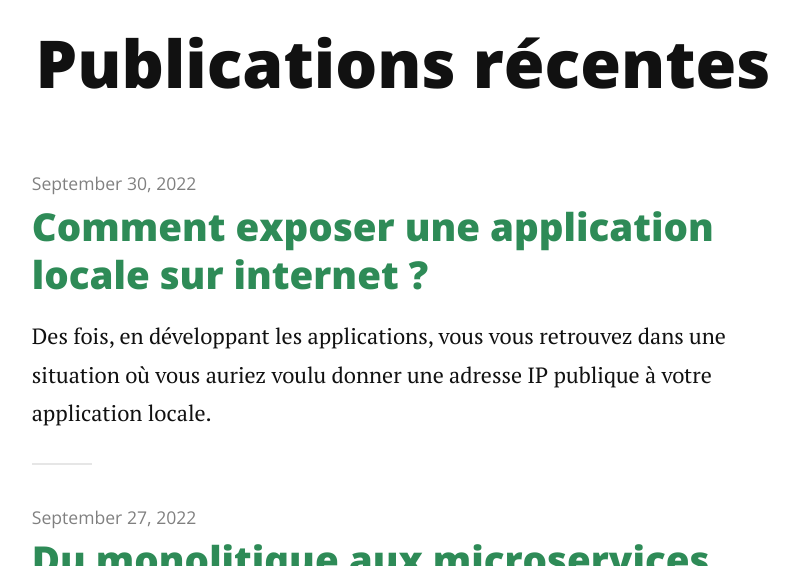
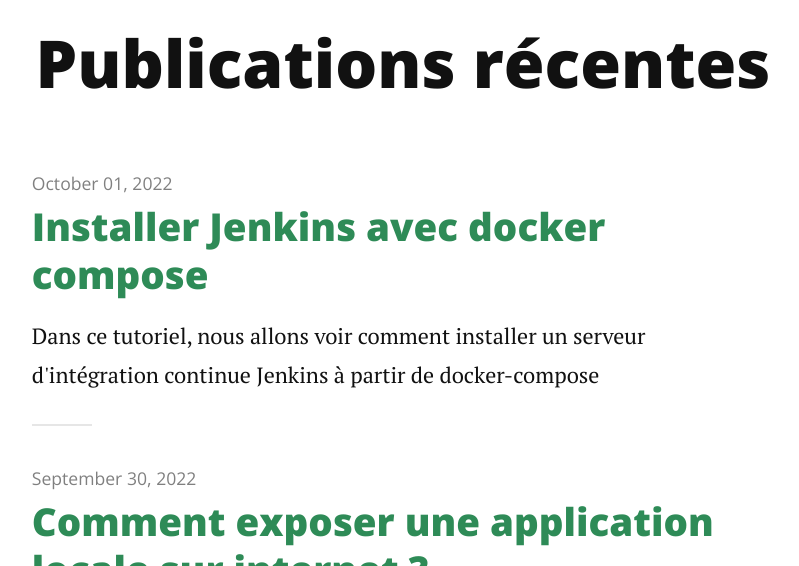
Before and after one commit to trash07/tutoriel.dev, a Jekyll site: the page built from site/index.html, in a window 1280 px wide and 900 px high, cut to the strip 334-900 px from the top of the window. Shown: the whole strip, without its empty margins (237-1036 px from the left). Built offline with Jekyll 4.4.1, drawn with Linux system fonts in a browser that asks for light colours; nearby versions of some CDN libraries; the list of posts is cut into pages by our own code; some of the changed lines change nothing that is shown.

Commit message:
installer jenkins avec docker compose

```diff
--- a/site/_config.yml
+++ b/site/_config.yml
@@ -24,11 +24,11 @@
 social:
   github: trash07
   twitter: lkpeto
-  facebook: brianmaierjr
+  facebook: momokpeto.alain
   email: mmkpeto5@gmail.com
   linkedin: lkpeto
 
 google_analytics: "UA-58263416-1"
 
 disqus:
-    shortname: brianmaierjr
+    shortname: tutoriel.dev
--- a/site/_includes/head.html
+++ b/site/_includes/head.html
@@ -63,7 +63,7 @@
   <link rel="icon" type="image/x-icon" href="/assets/img/favicon.ico" />
 
   <!-- Come and get me RSS readers -->
-  <link rel="alternate" type="application/rss+xml" title="{{ site.title }}" href="{{ " /feed.xml" | prepend: site.url
+  <link rel="alternate" type="application/rss+xml" title="{{ site.title }}" href="{{ "/feed.xml" | prepend: site.url
     }}" />
 
   <!-- Stylesheet -->
--- /dev/null
+++ b/site/_posts/2022-10-01-installer-jenkins-avec-docker-compose.markdown
@@ -0,0 +1,99 @@
+---
+layout: post
+title:  "Installer Jenkins avec docker compose"
+date:   2022-10-01
+---
+<p class="intro"><span class="dropcap">D</span>ans ce tutoriel, nous allons voir comment installer
+un serveur d'intégration continue <a href="https://www.jenkins.io/">Jenkins</a> à partir de docker-compose
+</p>
+
+## Prérequis
+Pour bien suivre ce tutoriel, vous avez besoin d'avoir docker et docker-compose installés.
+Si vous ne les avez pas suivez les liens qui suivent pour:
+* installer [docker](https://docs.docker.com/engine/install/)
+* installer [docker-compose](https://docs.docker.com/compose/install/)
+
+Ce tutoriel suppose également que vous ayez une idée de ce que sont les concepts suivants:
+* docker,
+* docker-compose,
+* jenkins,
+* le fichier docker-compose.yml
+
+## Plan de travail
+Voici comment nous allons procéder:
+* Vérification des installations de docker et docker-compose
+* Constitution du fichier docker-compose.yml
+* Installation de l'application
+
+##  docker et docker-compose
+Dans ce tutoriel nous allons utiliser des versions de docker et de docker-compose qui ne sont
+pas les plus récentes.
+
+{%- highlight bash -%}
+$ sudo docker --version && sudo docker-compose --version
+Docker version 20.10.12, build 20.10.12-0ubuntu4
+docker-compose version 1.29.2, build unknown
+{%- endhighlight -%}
+
+Si vous utilisez une version récente de docker qui embarque compose vous n'avez qu'à remplacer
+
+{%- highlight bash -%}
+$ sudo docker-compose <reste>
+{%- endhighlight -%}
+
+par
+
+{%- highlight bash -%}
+$ sudo docker compose <reste>
+{%- endhighlight -%}
+
+
+## Le fichier docker-compose.yml
+{%- highlight yaml -%}
+version: '3'
+services:
+    jenkins:
+        image: jenkins/jenkins:lts-jdk11
+        container_name: jenkins
+    volumes:
+        - "jenkins_home:/var/jenkins_home/"
+    ports:
+        - "8080:8080"
+        - "50000:50000"
+    restart: always
+
+volumes:
+  jenkins_home:
+    external: true
+{%- endhighlight -%}
+
+Avant de lancer le serveur Jenkins, vous avez besoin de créer le volume externe `jenkins_home`
+d'abord. Pour ce faire, exécutez la commande qui suit.
+
+{%- highlight bash -%}
+$ sudo docker volume create jenkins_home
+{%- endhighlight -%}
+
+Ensuite, vous pouvez maintenant lancer le stack compose.
+
+{%- highlight bash -%}
+$ sudo docker-compose up -d
+{%- endhighlight -%}
+
+Maintenant vous pouvez poursuivre les installations en tapant l'adresse qui suit dans
+votre navigateur:
+
+**http:127.0.0.1:8080**
+
+Puis suivez les instructions.
+
+## Eteindre le serveur Jenkins
+Une fois que vous avez fini toutes vos activités, vous pouvez éteindre le serveur en
+excécutant la commande qui suit.
+
+{%- highlight bash -%}
+$ sudo docker-compose down
+{%- endhighlight -%}
+
+## Conclusion
+Le but de ce tutoriel est de vous amener à installer un serveur Jenkins en local.
```
Also changed, not shown: 2 other files.
